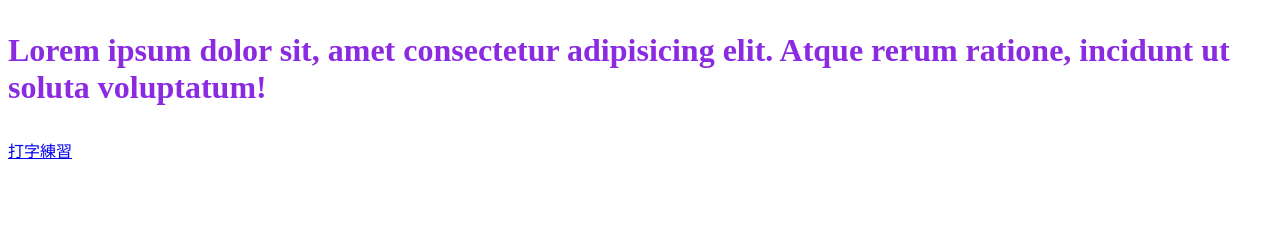
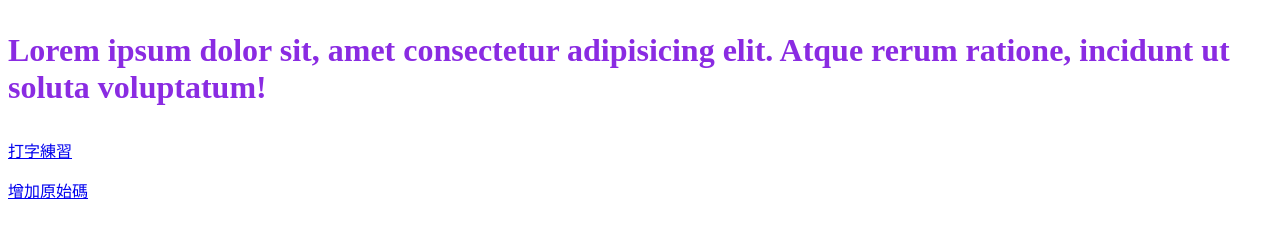
Before and after one commit to 54Happyfish/54Happyfish.github.io, a plain HTML site: page index.html in a window 1280 px wide. Drawn offline with Linux system fonts and the light colour scheme.

Commit message:
增加webgit

```diff
--- a/index.html
+++ b/index.html
@@ -16,5 +16,6 @@
         <p>Lorem ipsum dolor sit, amet consectetur adipisicing elit. Atque rerum ratione, incidunt ut soluta voluptatum!</p>
     </h1>
     <a href="https://54happyfish.github.io/other.html">打字練習</a>
+    <p><a href="https://github.com/54Happyfish/midExamText.git">增加原始碼</a></p>
 </body>
 </html>
```
